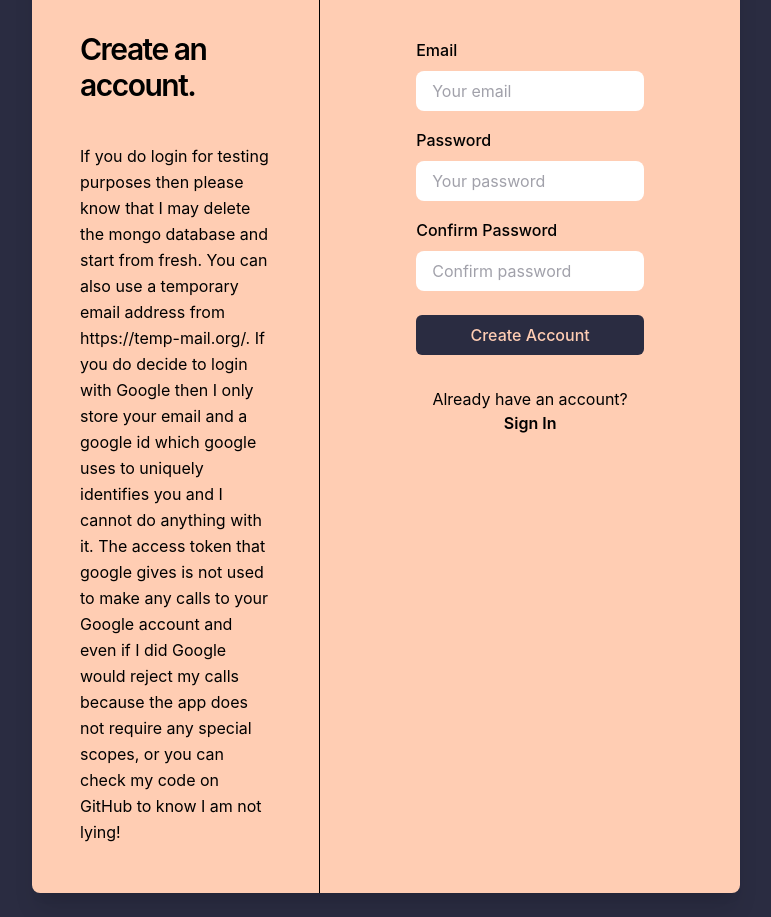
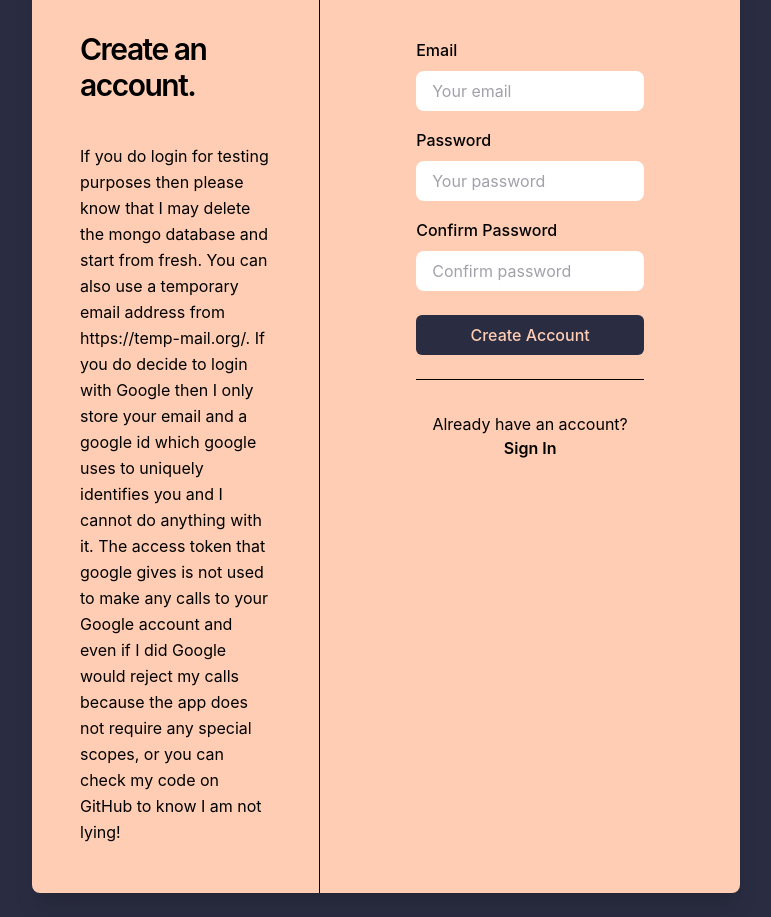
Before and after one commit to heyemmibee/Resume-Client, a React (Create React App) app: page /register in a window 1280 px wide. Shown: the whole page, without its empty margins (254-1025 px from the left). Built offline with nearby package versions, Linux system fonts and the light colour scheme.

Commit message:
updated register form and refactored Google Auth button into its own component

```diff
--- a/src/Auth/RegisterForm.js
+++ b/src/Auth/RegisterForm.js
@@ -123,6 +123,7 @@ const RegisterForm = ({ onClick, registration, onChange, isTaken, status, unique
                                         </button>
                                     </div>
                                 </form>
+                                <hr className='w-full my-6 border-gray-300' />
                                 <p className="mt-8 text-center">Already have an account? <a href='/login'
                                     className="font-semibold text-black hover:text-black">Sign In</a>
                                 </p>
```
Also changed, not shown: 1 other file (tests, documents, lock files or other folders).
